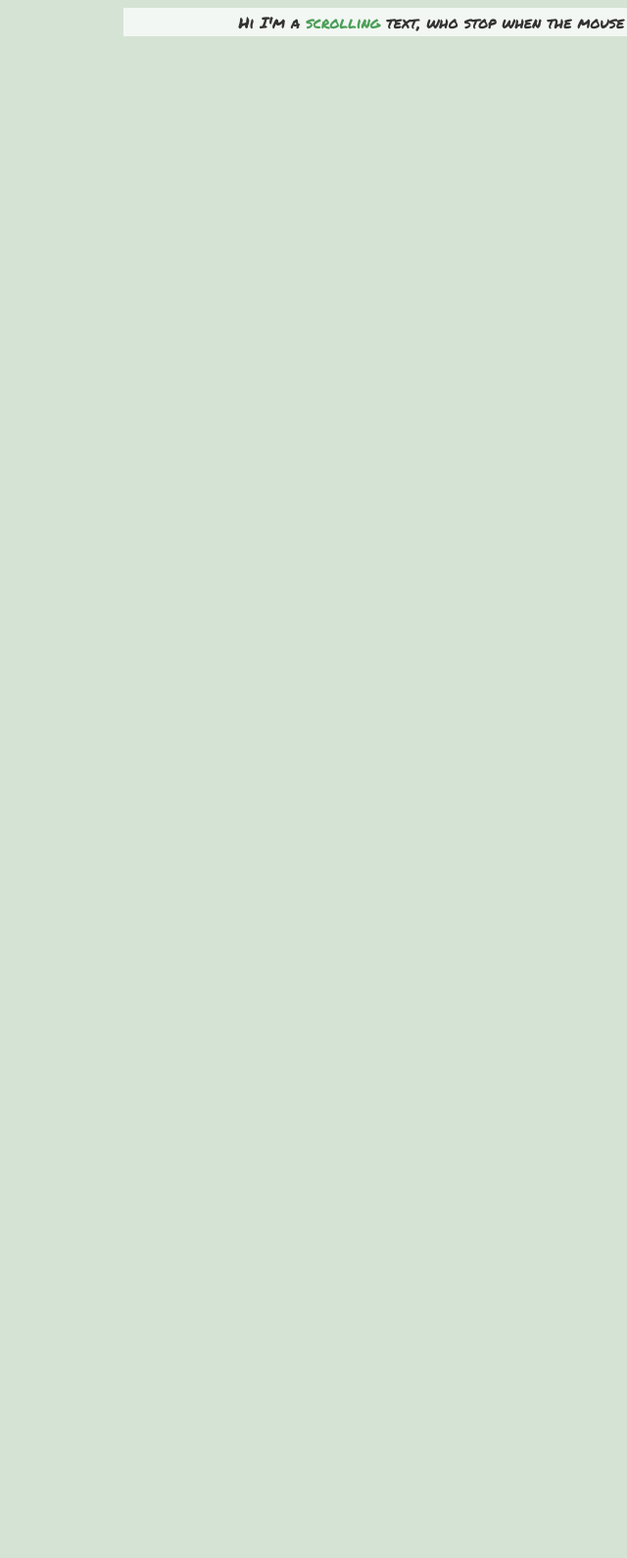
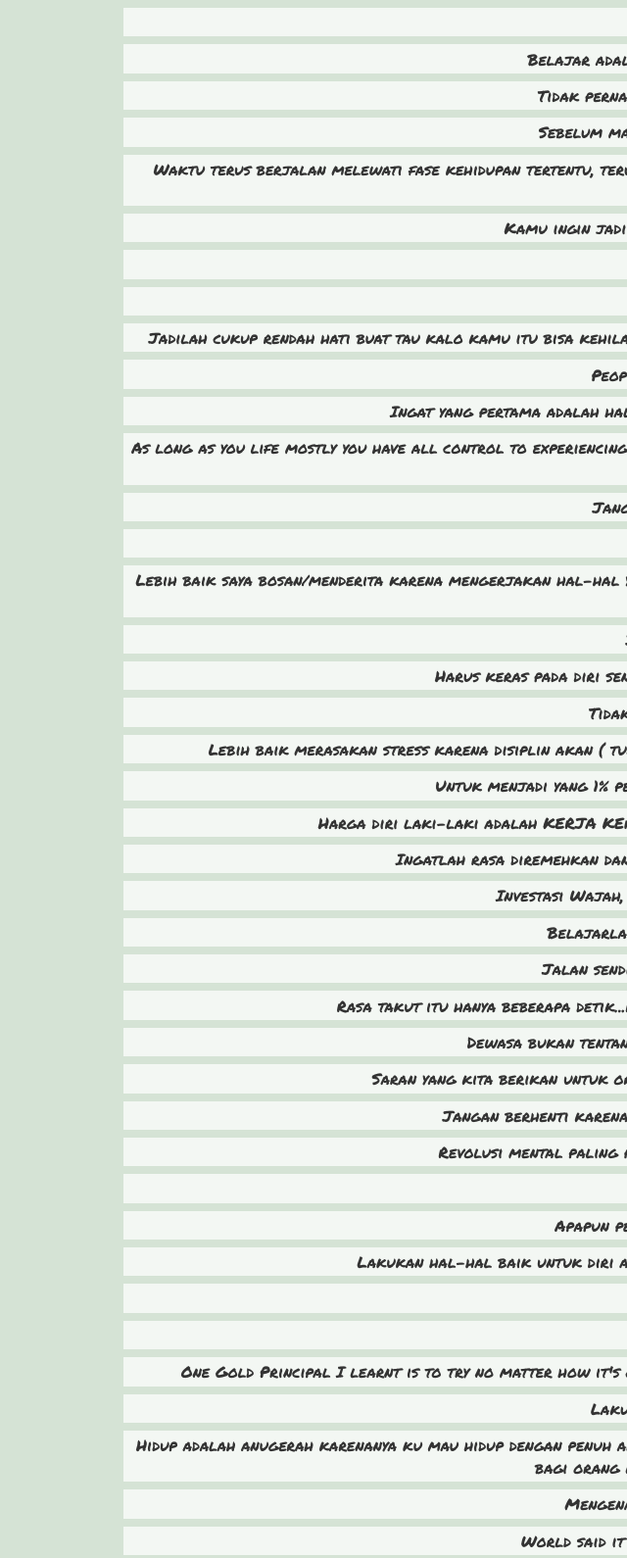
Before and after one commit to MariantoJunior17/MariantoJunior17.github.io, a plain HTML site: page index.html in a window 1280 px wide. Shown: the top 1590 px of the page at 98% size, without its empty margins (640-1280 px from the left). Before the commit the page ends 800 px from the top, so only its background shows below. Drawn offline with Linux system fonts and the light colour scheme.

Commit message:
Update index.html

```diff
--- a/index.html
+++ b/index.html
@@ -9,7 +9,47 @@
 </head>
 <body>
 <section class="scroll__with_css">
-  <p class="content__text_css scroll__css">Hi I'm a <span>scrolling</span> text, who stop when the mouse is on it and continue to scroll when is out ! i can go to the right if you change</p>
-</section>
+<p class="content__text_css scroll__css">It's not your life</p>
+<p class="content__text_css scroll__css">Belajar adalah kesenangan, Pandai adalah kebanggaan</p>
+<p class="content__text_css scroll__css">Tidak pernah untuk selamanya, sekali untuk terbiasa</p>
+<p class="content__text_css scroll__css">Sebelum masalah datang jangan buang buang waktu</p>
+<p class="content__text_css scroll__css">Waktu terus berjalan melewati fase kehidupan tertentu, terus lakukan yang terbaik dalam hidupmu, terus upgrade dirimu agar hidup dengan stabil dan bahagia</p>
+<p class="content__text_css scroll__css">Kamu ingin jadi seperti apa? Pilihan ada di tanganmu ↙️▪️↘️</p>
+<p class="content__text_css scroll__css">Me vs me</p>
+<p class="content__text_css scroll__css">Find your happiness and soul</p>
+<p class="content__text_css scroll__css">Jadilah cukup rendah hati buat tau kalo kamu itu bisa kehilangan segalanya, tapi jadilah cukup percaya diri kalo kamu ingin dapetin segalanya kembali</p>
+<p class="content__text_css scroll__css">People always one step ahead from you</p>
+<p class="content__text_css scroll__css">Ingat yang pertama adalah hal yang harus kau lakukan bukan hal yang ingin kau lakukan</p>
+<p class="content__text_css scroll__css">As long as you life mostly you have all control to experiencing good or bad memories and also you have to be worth to possess it, always do the best and be happy with your choice</p>
+<p class="content__text_css scroll__css">Jangan malu untuk melakukan apapun</p>
+<p class="content__text_css scroll__css">This is not your life</p>
+<p class="content__text_css scroll__css">Lebih baik saya bosan/menderita karena mengerjakan hal-hal yg benar dibanding dengan merasakan kesenangan dari hal hal yang bodoh/menyesalkan nanti nya</p>
+<p class="content__text_css scroll__css">Jadikan hidupmu seperti robot</p>
+<p class="content__text_css scroll__css">Harus keras pada diri sendiri dengan mengingat “tidak pernah untuk selamanya”</p>
+<p class="content__text_css scroll__css">Tidak ada kesenangan yg bertahan lama</p>
+<p class="content__text_css scroll__css">Lebih baik merasakan stress karena disiplin akan ( tuntutan ) dibandingkan stress karena ketidakberdayaan dari (kemalasan & penyesalan</p>
+<p class="content__text_css scroll__css">Untuk menjadi yang 1% persen kamu harus melewati 99% persen ketidak-enakan </p>
+<p class="content__text_css scroll__css">Harga diri laki-laki adalah KERJA KERAS, bukan penjual tampang, ganteng doang gak bikin cewek kenyang</p>
+<p class="content__text_css scroll__css">Ingatlah rasa diremehkan dan tekanan beban memperkuat dan membuka kelebihan dirimu</p>
+<p class="content__text_css scroll__css">Investasi Wajah, Otak, Penampilan, Attitude, dll. (Investasi Diri)</p>
+<p class="content__text_css scroll__css">Belajarlah untuk beristirahat dan bukan berhenti</p>
+<p class="content__text_css scroll__css">Jalan sendiri lebih cepat, jalan bersama lebih jauh</p>
+<p class="content__text_css scroll__css">Rasa takut itu hanya beberapa detik...rasa malu itu berhari-hari...penyesalan berlangsung seumur hidup…</p>
+<p class="content__text_css scroll__css">Dewasa bukan tentang umur tapi ketika kamu menyikapi suatu masalah</p>
+<p class="content__text_css scroll__css">Saran yang kita berikan untuk orang lain mungkin adalah saran terbaik untuk diri kita sendiri</p>
+<p class="content__text_css scroll__css">Jangan berhenti karena gagal, tapi berhentilah ketika memiliki tujuan baru</p>
+<p class="content__text_css scroll__css">Revolusi mental paling penting adalah menjadi pembelajaran sepanjang hayat</p>
+<p class="content__text_css scroll__css">Leadership is about listening</p>
+<p class="content__text_css scroll__css">Apapun penyakitnya ubahlah dulu pola makannya</p>
+<p class="content__text_css scroll__css">Lakukan hal-hal baik untuk diri anda bukan karena terpaksa, tapi karena anda mencintai diri anda</p>
+<p class="content__text_css scroll__css">Disiplin paling penting</p>
+<p class="content__text_css scroll__css">Love what you do</p>
+<p class="content__text_css scroll__css">One Gold Principal I learnt is to try no matter how it's gonna look or if people are watching you, just try don't limit yourself because of that</p>
+<p class="content__text_css scroll__css">Lakukan apa yang harus kamu lakukan</p>
+<p class="content__text_css scroll__css">Hidup adalah anugerah karenanya ku mau hidup dengan penuh arti dan dalam kebahagiaan sejati serta menjadi garam dan terang bagi dunia, menjadi berkat bagi orang lain dengan hati memikul salib mu Tuhan.</p>
+<p class="content__text_css scroll__css">Mengenal Allah adalah kebahagiaan manusia</p>
+<p class="content__text_css scroll__css">World said it just a bonus but God said it was our grace</p>
+<p class="content__text_css scroll__css">Hidup adalah anugrah dan sebuah pemberian, jadi hiduplah dengan baik dan benar, jangan dirusak!!!</p>
+
 </body>
 </html>
```
